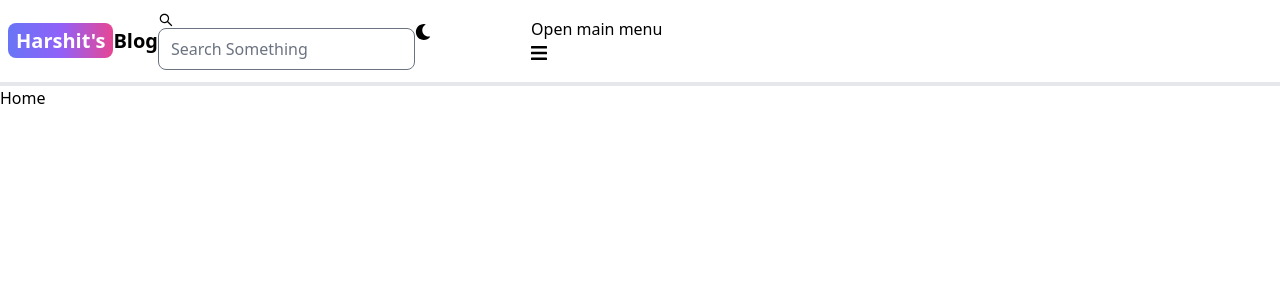
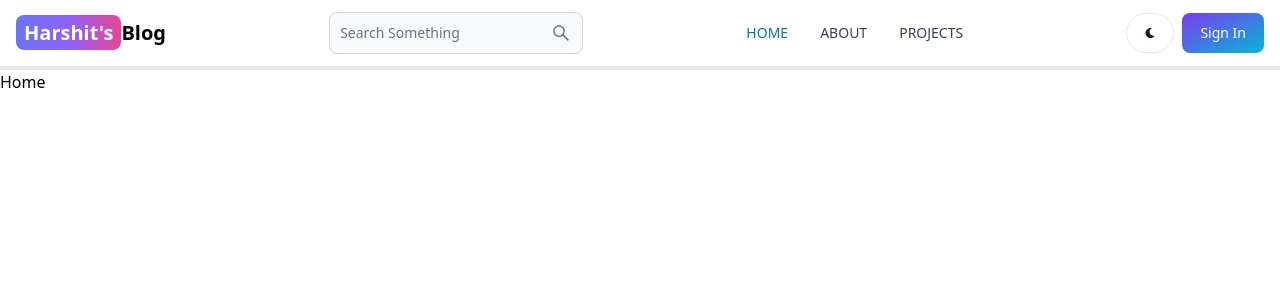
Before and after one commit to harshit27rajput/My-Article, a React (Vite) app in the folder client/: page / in a window 1280 px wide. Shown: the top 300 px of the page. Built offline with nearby package versions, Linux system fonts and the light colour scheme.

Commit message:
header updated

```diff
--- a/client/src/App.jsx
+++ b/client/src/App.jsx
@@ -1,4 +1,3 @@
-
 import React from 'react'
 import { BrowserRouter, Route, Routes } from 'react-router-dom'
 import Home from './pages/Home'
@@ -19,7 +18,7 @@ function App() {
         <Route path='/' element={<Home />} />
         <Route path='/about' element={<About />} />
         <Route path='/signup' element={<SignUp />} />
-        <Route path='/signin' element={<Signin />} />
+        <Route path='/sign-in' element={<Signin />} />
         <Route path='/dashboard' element={<Dashboard />} />
         <Route path='/projects' element={<Projects />} />
 
--- a/client/tailwind.config.js
+++ b/client/tailwind.config.js
@@ -3,7 +3,7 @@ export default {
   content: [
     "./index.html",
     "./src/**/*.{js,ts,jsx,tsx}",
-    'node_module/flowbite-react/lib/esm/**/*.js',
+    'node_modules/flowbite-react/lib/esm/**/*.js',
   ],
   theme: {
     extend: {},
```
